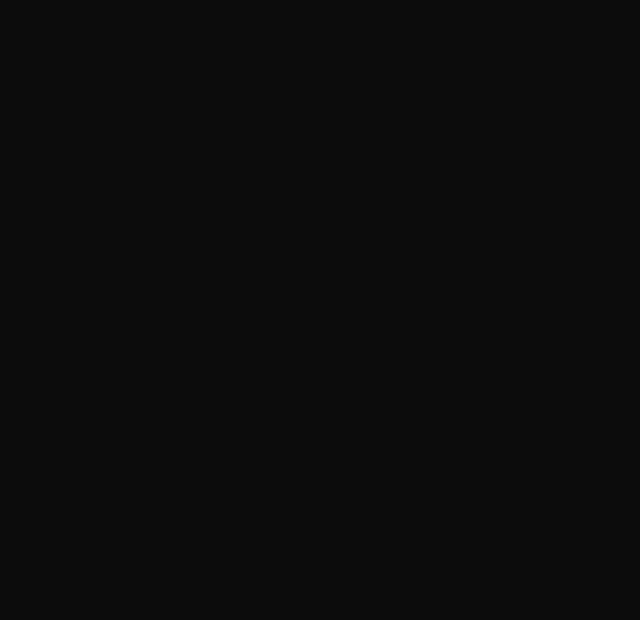
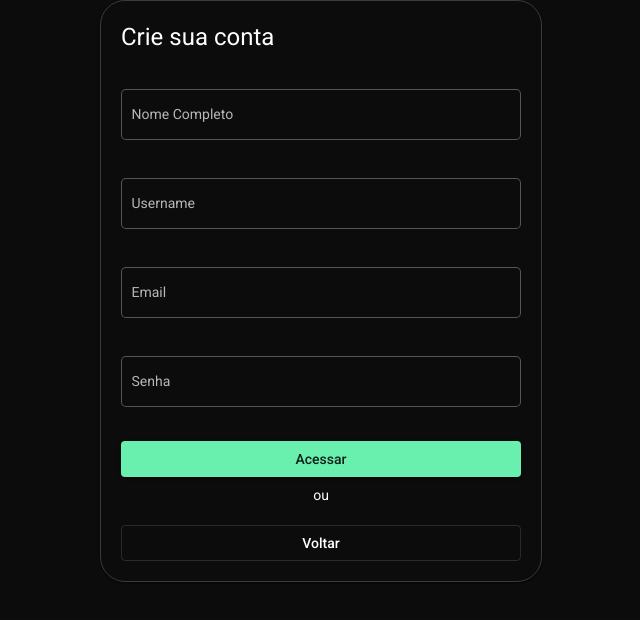
Before and after one commit to ElioNeto/Eliard, an Angular app: page /signup in a window 1280 px wide. Shown: the top 620 px of the page, without its empty margins (319-959 px from the left). Built offline with nearby package versions, Linux system fonts and the light colour scheme.

Commit message:
create person screen

```diff
--- /dev/null
+++ b/src/app/models/personModel.ts
@@ -0,0 +1,7 @@
+export interface PersonModel {
+  id?: string;
+  name: string;
+  nickname: string;
+  email: string;
+  passwd: string;
+}
--- a/src/app/pages/login/login.component.html
+++ b/src/app/pages/login/login.component.html
@@ -14,6 +14,12 @@
       <div class="buttons-in-row">
         <button mat-raised-button color="accent" (click)="testEmail()">
           Acessar
+        </button>
+      </div>
+      <p class="text-center p1">ou</p>
+      <div class="buttons-in-row">
+        <button mat-stroked-button color="accent" (click)="goToSignup()">
+          Criar nova conta
         </button>
       </div>
     </form>
--- a/src/app/pages/login/login.component.ts
+++ b/src/app/pages/login/login.component.ts
@@ -20,7 +20,7 @@ export class LoginComponent implements OnInit {
   showEmail: boolean = true;
   showPassWd: boolean = false;
 
-  constructor(private route:Router) {}
+  constructor(private route: Router) {}
 
   ngOnInit(): void {}
   testEmail(): void {
@@ -39,9 +39,12 @@ export class LoginComponent implements OnInit {
       console.log('ok');
       this.showEmail = false;
       this.showPassWd = true;
-this.route.navigate(['/'])
+      this.route.navigate(['']);
     } else {
       console.log('fail');
     }
   }
+  goToSignup() {
+    this.route.navigate(['signup']);
+  }
 }
--- a/src/app/pages/signup/signup.component.css
+++ b/src/app/pages/signup/signup.component.css
@@ -0,0 +1,16 @@
+.container {
+  background: rgb(12, 12, 12);
+
+  padding: 0;
+  margin: 0;
+  display: flex;
+  flex-direction: row;
+  justify-content: center;
+  align-items: center;
+}
+.form-field {
+  width: 400px;
+}
+.divider {
+  margin-bottom: 2rem;
+}
--- a/src/app/pages/signup/signup.component.html
+++ b/src/app/pages/signup/signup.component.html
@@ -1 +1,47 @@
-<p>signup works!</p>
+<div class="container">
+  <mat-card class="border-card">
+    <h1>Crie sua conta</h1>
+    <div class="divider"></div>
+    <form>
+      <p>
+        <mat-form-field appearance="outline" class="form-field">
+          <mat-label>Nome Completo</mat-label>
+          <input matInput [(ngModel)]="person.name" name="person.name" />
+        </mat-form-field>
+      </p>
+      <p>
+        <mat-form-field appearance="outline" class="form-field">
+          <mat-label>Username</mat-label>
+          <input
+            matInput
+            [(ngModel)]="person.nickname"
+            name="person.nickname"
+          />
+        </mat-form-field>
+      </p>
+      <p>
+        <mat-form-field appearance="outline" class="form-field">
+          <mat-label>Email</mat-label>
+          <input matInput [(ngModel)]="person.email" name="person.email" />
+        </mat-form-field>
+      </p>
+      <p>
+        <mat-form-field appearance="outline" class="form-field">
+          <mat-label>Senha</mat-label>
+          <input matInput [(ngModel)]="person.passwd" name="person.passwd" />
+        </mat-form-field>
+      </p>
+      <div class="buttons-in-row">
+        <button mat-raised-button color="accent" (click)="createPerson()">
+          Acessar
+        </button>
+      </div>
+      <p class="text-center p1">ou</p>
+      <div class="buttons-in-row">
+        <button mat-stroked-button color="basic" (click)="goBack()">
+          Voltar
+        </button>
+      </div>
+    </form>
+  </mat-card>
+</div>
--- a/src/app/pages/signup/signup.component.ts
+++ b/src/app/pages/signup/signup.component.ts
@@ -1,15 +1,61 @@
 import { Component, OnInit } from '@angular/core';
+import { Router } from '@angular/router';
+import { PersonModel } from 'src/app/models/personModel';
 
 @Component({
   selector: 'app-signup',
   templateUrl: './signup.component.html',
-  styleUrls: ['./signup.component.css']
+  styleUrls: ['./signup.component.css'],
 })
 export class SignupComponent implements OnInit {
+  person: PersonModel = {
+    name: '',
+    nickname: '',
+    passwd: '',
+    email: '',
+  };
 
-  constructor() { }
+  constructor(private router: Router) {}
 
-  ngOnInit(): void {
+  ngOnInit(): void {}
+  createPerson(): void {
+    if (!this.nameValidation()) return;
+    if (!this.nicknameValidation()) return;
+    if (!this.emailValidation()) return;
+    if (!this.passwdValidation()) return;
+    console.log('Usuário criado com sucesso!');
+    console.log(this.person);
+    this.router.navigate(['']);
   }
-
+  nameValidation(): boolean {
+    if (this.person.name === '' || !this.person.name) {
+      console.log('É obrigatório informar o nome completo!');
+      return false;
+    }
+    return true;
+  }
+  nicknameValidation(): boolean {
+    if (this.person.nickname === '' || !this.person.nickname) {
+      console.log('É obrigatório informar o nickname completo!');
+      return false;
+    }
+    return true;
+  }
+  emailValidation(): boolean {
+    if (this.person.email === '' || !this.person.email) {
+      console.log('É obrigatório informar o email!');
+      return false;
+    }
+    return true;
+  }
+  passwdValidation(): boolean {
+    if (this.person.passwd === '' || !this.person.passwd) {
+      console.log('É obrigatório informar a senha!');
+      return false;
+    }
+    return true;
+  }
+  goBack(): void {
+    this.router.navigate(['login']);
+  }
 }
--- a/src/styles.css
+++ b/src/styles.css
@@ -41,3 +41,12 @@ body {
 .buttons-in-row button {
   width: 100%;
 }
+.text-center {
+  text-align: center;
+}
+.p1 {
+  padding: 0.5rem;
+}
+.m1 {
+  margin: 0.5rem;
+}
```
Also changed, not shown: 2 other files (tests, documents, lock files or other folders).
